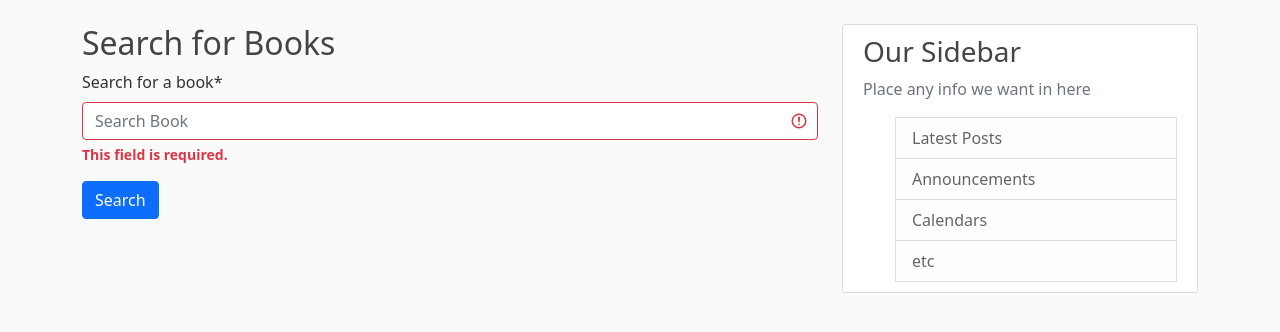
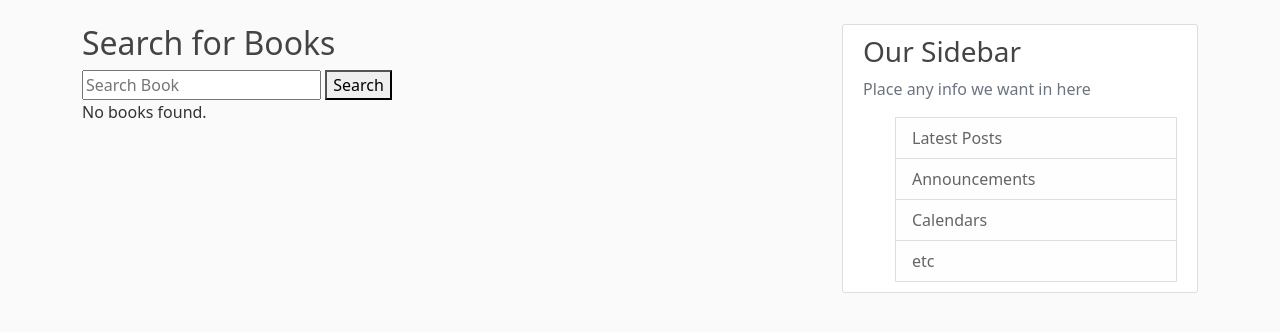
Before and after one commit to kristineLCS/Frameworks_django, a Django app: page /search/ in a window 1280 px wide. Shown: the part 56-388 px from the top of the page. Run offline with Django 4.2, Linux system fonts and the light colour scheme; parts of the project's set-up code (start-up, migrations or seed data) failed here and were passed over; some libraries are stand-ins or nearby versions.

Commit message:
moved post list from home page to its own page

```diff
--- a/django_project/book_tracker/templates/blog/home.html
+++ b/django_project/book_tracker/templates/blog/home.html
@@ -4,25 +4,23 @@
 
 <h2>Search for Books</h2>
 
-<form method="GET">
-    {% csrf_token %}
-    {{ form|crispy }}
-    <button type="submit" class="btn btn-primary">Search</button>
-</form>
+<div class="searchbar">
+    <form method="GET" action="{% url 'book_search' %}">
+        <input type="text" name="query" placeholder="Search Book" required>
+        <button type="submit">Search</button>
+    </form>
+</div>
 
 {% if books %}
-    <h3>Results:</h3>
+    <h2>Search Results:</h2>
     <ul>
         {% for book in books %}
-            <li>
-                <strong>{{ book.title }}</strong> by {{ book.authors }}<br>
-                {{ book.description|slice:":200" }}...
-            </li>
+            <li>{{ book.title }} by {{ book.authors }}</li>
+        {% endfor %}
     </ul>
-
-    {% empty %}
-        <p>No books found matching your search.</p>
-    {% endfor %}
+{% else %}
+    <p>No books found.</p>
 {% endif %}
 
+
 {% endblock content %}
--- a/django_project/book_tracker/templates/blog/post_list.html
+++ b/django_project/book_tracker/templates/blog/post_list.html
@@ -1,6 +1,8 @@
 {% extends "blog/base.html" %}
+{% load crispy_forms_tags %}
 {% block content %}
-  {% for post in posts %}
+
+{% for post in posts %}
     <article class="media content-section">
         <div class="media-body">
           <div class="article-metadata">
```
